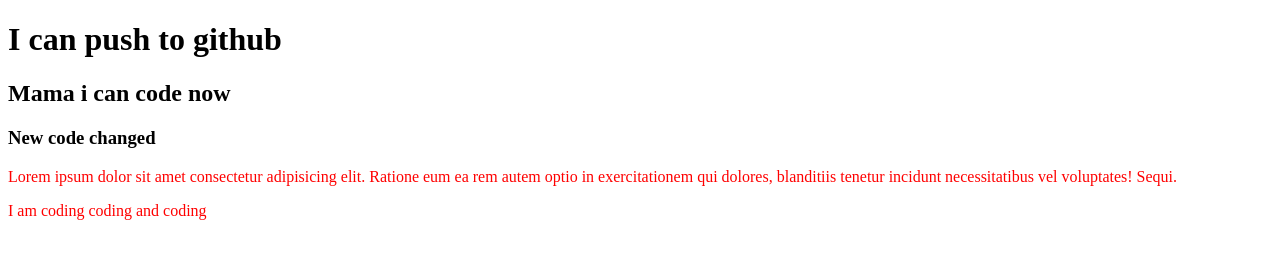
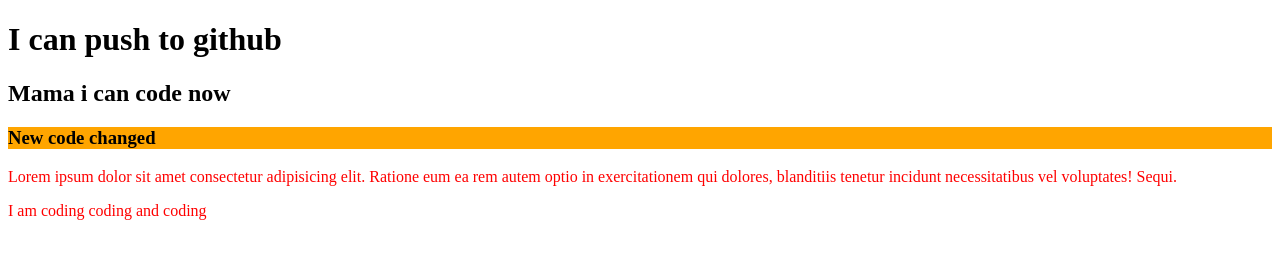
Before and after one commit to alimbdit/my-first-repo, a plain HTML site: page index.html in a window 1280 px wide. Drawn offline with Linux system fonts and the light colour scheme.

Commit message:
changed color

```diff
--- a/style.css
+++ b/style.css
@@ -1,3 +1,7 @@
 p{
     color: red;
 }
+
+h3{
+    background-color: orange;
+}
```
